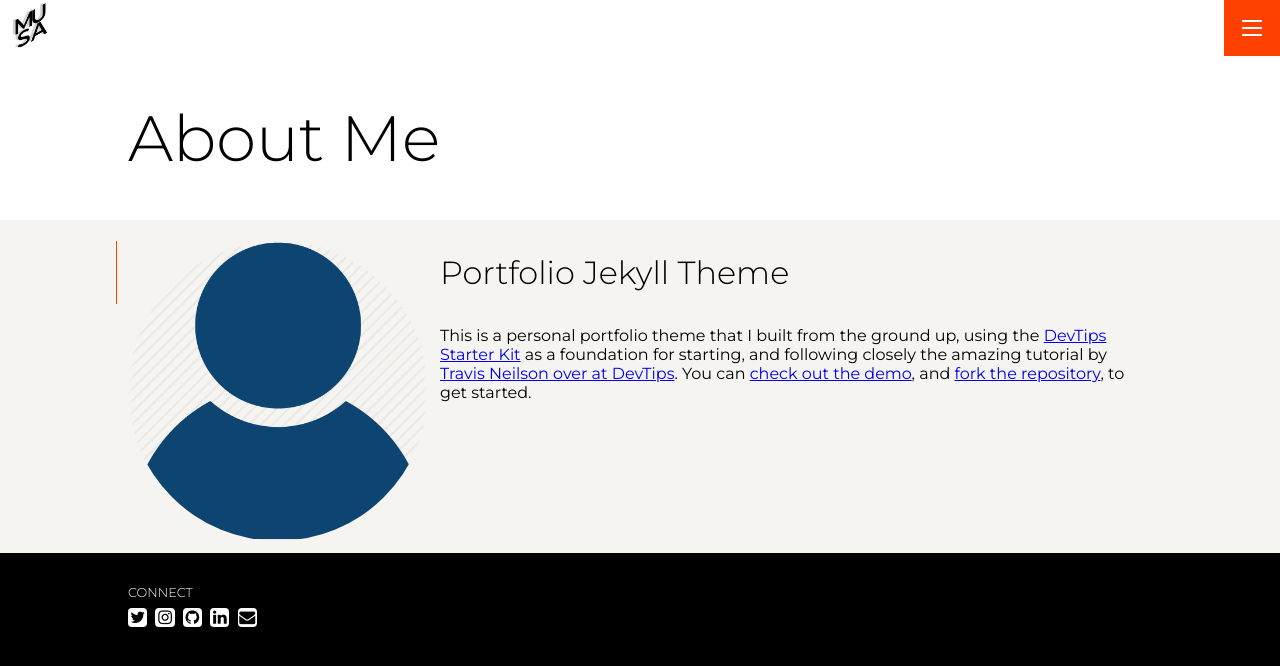
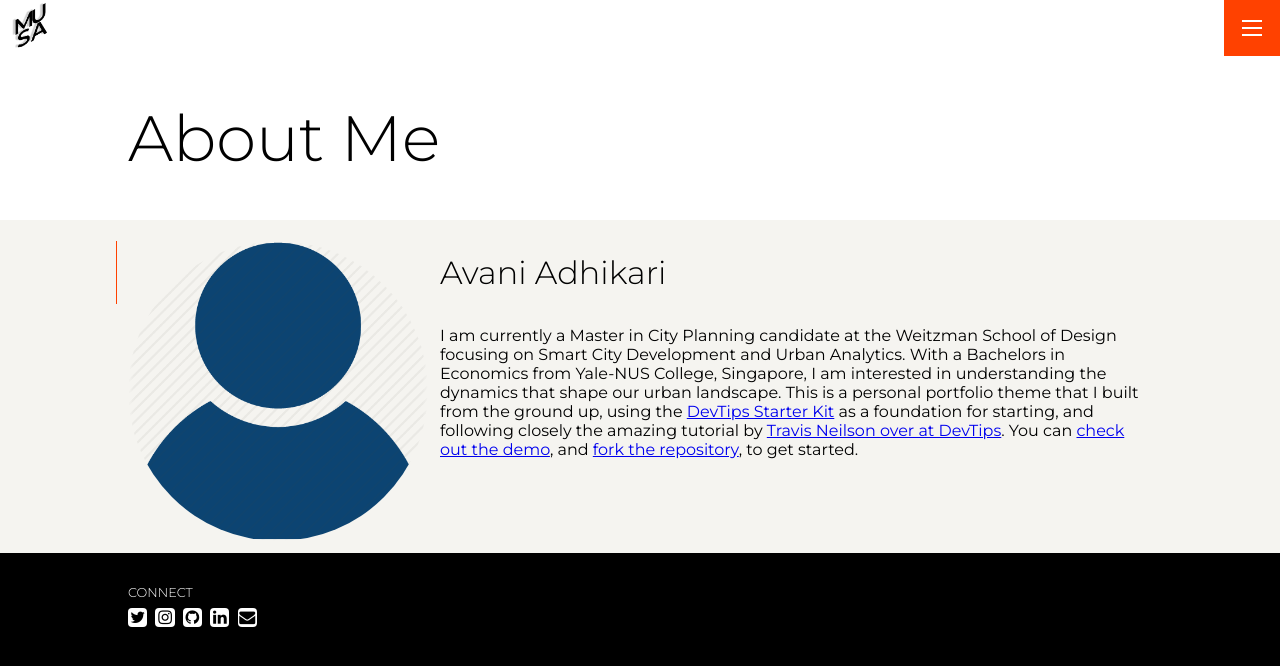
Before and after one commit to avavani/portfolia, a Jekyll site: the page built from pages/about.md, in a window 1280 px wide. Shown: the top 666 px of the page. Built offline with Jekyll 4.4.1, drawn with Linux system fonts in a browser that asks for light colours.

Commit message:
Update about.md
Updating About me Page

```diff
--- a/pages/about.md
+++ b/pages/about.md
@@ -5,6 +5,6 @@ headshot: /assets/img/headshot.webp
 permalink: /about
 ---
 
-# Portfolio Jekyll Theme
+# Avani Adhikari
 
-This is a personal portfolio theme that I built from the ground up, using the [DevTips Starter Kit](http://devtipsstarterkit.com/) as a foundation for starting, and following closely the amazing tutorial by [Travis Neilson over at DevTips](https://www.youtube.com/watch?v=T6jKLsxbFg4&list=PL0CB3OvPhDA_STygmp3sDenx3UpdOMk7P). You can [check out the demo](lenpaul.github.io/portfolio-jekyll-theme/), and [fork the repository](https://github.com/LeNPaul/portfolio-jekyll-theme/fork), to get started.
+I am currently a Master in City Planning candidate at the Weitzman School of Design focusing on Smart City Development and Urban Analytics. With a Bachelors in Economics from Yale-NUS College, Singapore, I am interested in understanding the dynamics that shape our urban landscape. This is a personal portfolio theme that I built from the ground up, using the [DevTips Starter Kit](http://devtipsstarterkit.com/) as a foundation for starting, and following closely the amazing tutorial by [Travis Neilson over at DevTips](https://www.youtube.com/watch?v=T6jKLsxbFg4&list=PL0CB3OvPhDA_STygmp3sDenx3UpdOMk7P). You can [check out the demo](lenpaul.github.io/portfolio-jekyll-theme/), and [fork the repository](https://github.com/LeNPaul/portfolio-jekyll-theme/fork), to get started.
```
